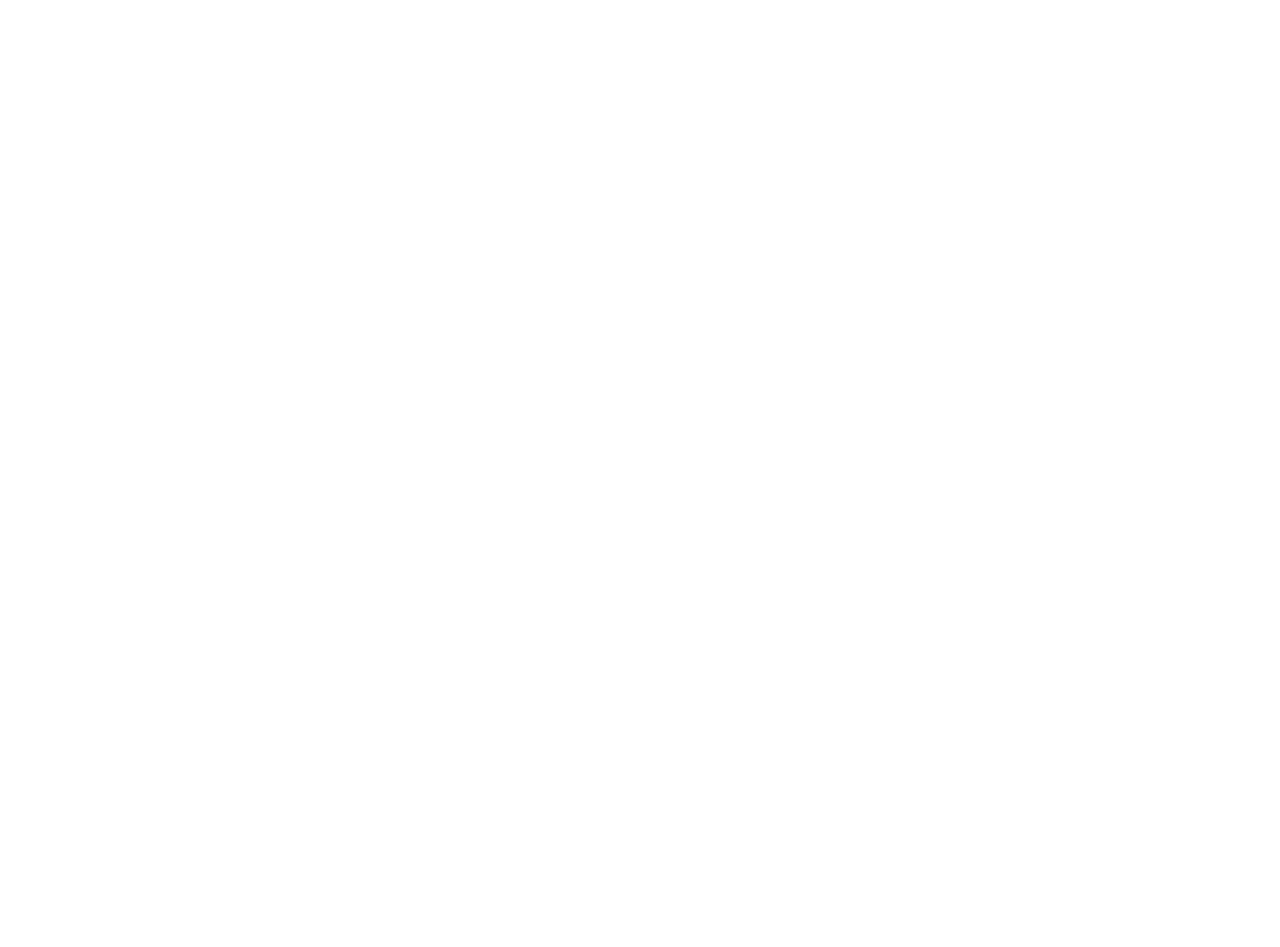
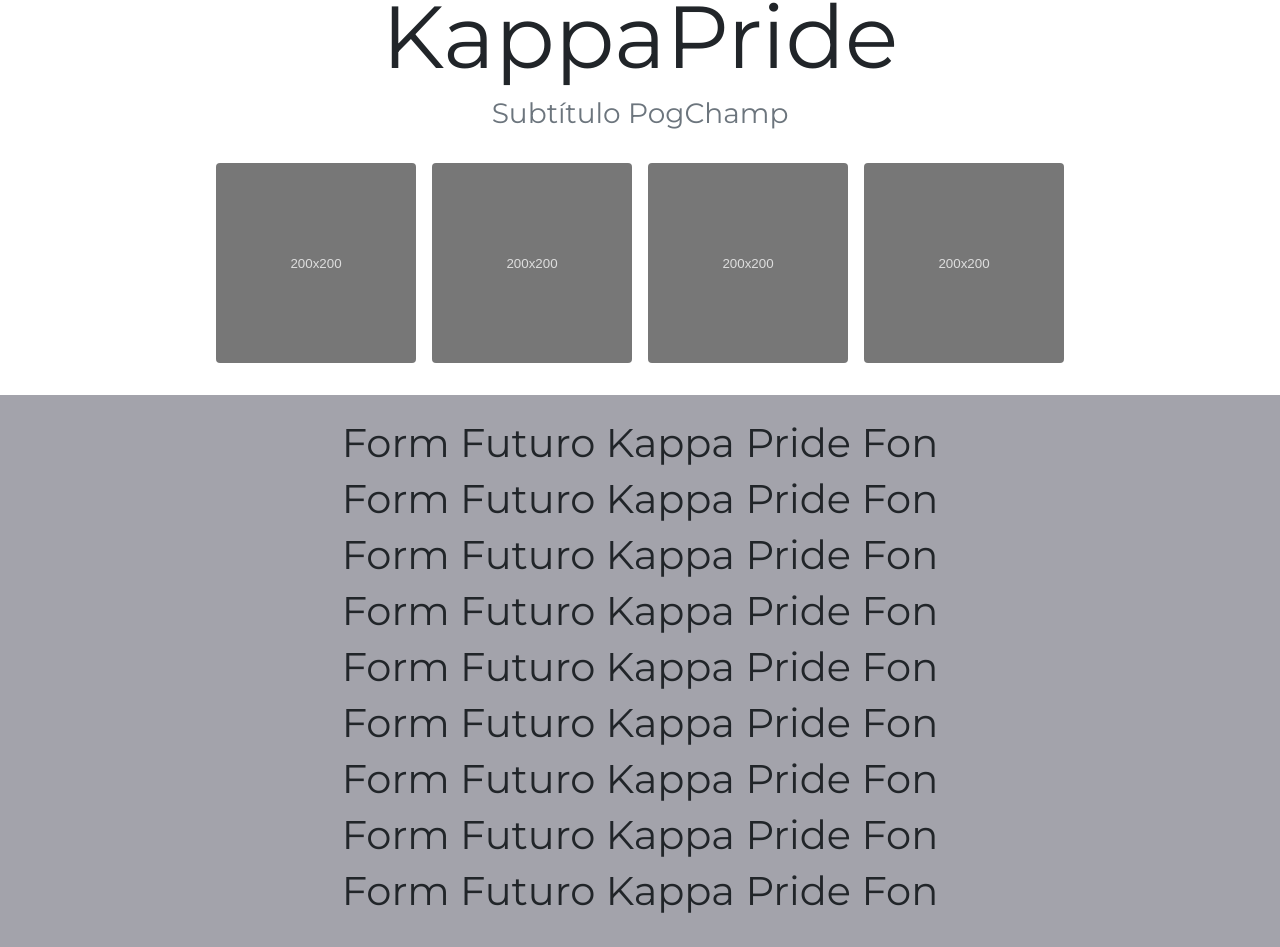
Before and after one commit to Katreque/darkowls, a React (Create React App) app: page / in a window 1280 px wide. Shown: the part 515-1462 px from the top of the page. Before the commit the page ends 800 px from the top, so only its background shows below. Built offline with nearby package versions, Linux system fonts and the light colour scheme.

Commit message:
Criação do Body

```diff
--- a/src/App.js
+++ b/src/App.js
@@ -7,6 +7,8 @@
       <div>
         <Navbar />
         <Slider />
+        <SubInfoContainer />
+        <BodySuperior />
       </div>
     )
   }
@@ -106,6 +108,46 @@
   }
 }
 
+class SubInfoContainer extends Component {
+  render() {
+    return (
+      <div className="container-fluid mb-4">
+        <div className="col-sm-12 m-0 mt-3 text-center">
+          <h1 className="display-2 d-none d-md-block">KappaPride</h1>
+          <h1 className="display-5 d-sm-none">KappaPride</h1>
+          <h3 className="text-muted">Subtítulo PogChamp</h3>
+        </div>
+        <div className="container mt-4 text-center">
+          <img src={require("./socialMedia.svg")} className="rounded m-2"></img>
+          <img src={require("./socialMedia.svg")} className="rounded m-2"></img>
+          <img src={require("./socialMedia.svg")} className="rounded m-2"></img>
+          <img src={require("./socialMedia.svg")} className="rounded m-2"></img>
+        </div>
+      </div>
+    )
+  }
+}
+
+class BodySuperior extends Component {
+  render() {
+    return (
+      <div className="row m-0 p-4" style={{backgroundColor: '#A3A3AB'}}>
+        <div className="col-sm-12 text-center">
+          <h1>Form Futuro Kappa Pride Fon</h1>
+          <h1>Form Futuro Kappa Pride Fon</h1>
+          <h1>Form Futuro Kappa Pride Fon</h1>
+          <h1>Form Futuro Kappa Pride Fon</h1>
+          <h1>Form Futuro Kappa Pride Fon</h1>
+          <h1>Form Futuro Kappa Pride Fon</h1>
+          <h1>Form Futuro Kappa Pride Fon</h1>
+          <h1>Form Futuro Kappa Pride Fon</h1>
+          <h1>Form Futuro Kappa Pride Fon</h1>
+        </div>
+      </div>
+    )
+  }
+}
+
 class App extends Component {
   render() {
     return (
```
Also changed, not shown: src/socialMedia.svg (added), 1 other file (tests, documents, lock files or other folders).
